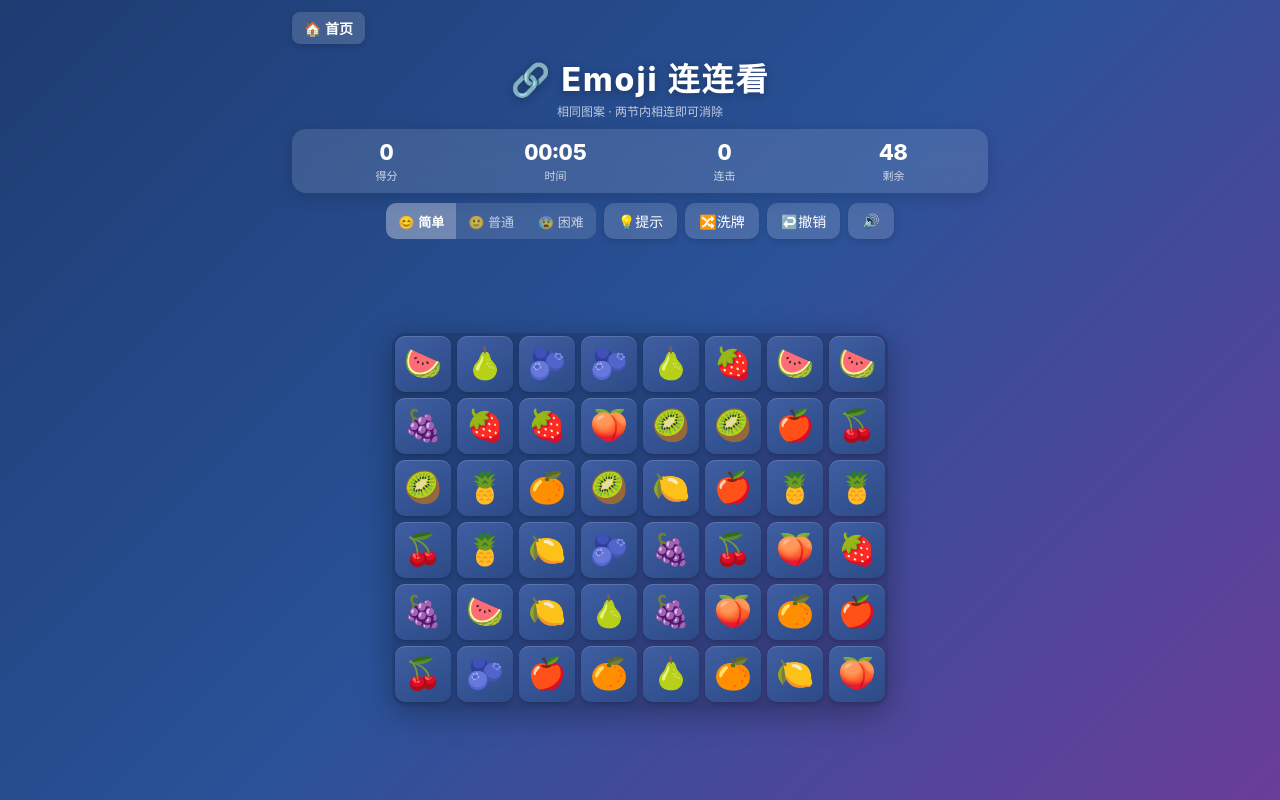
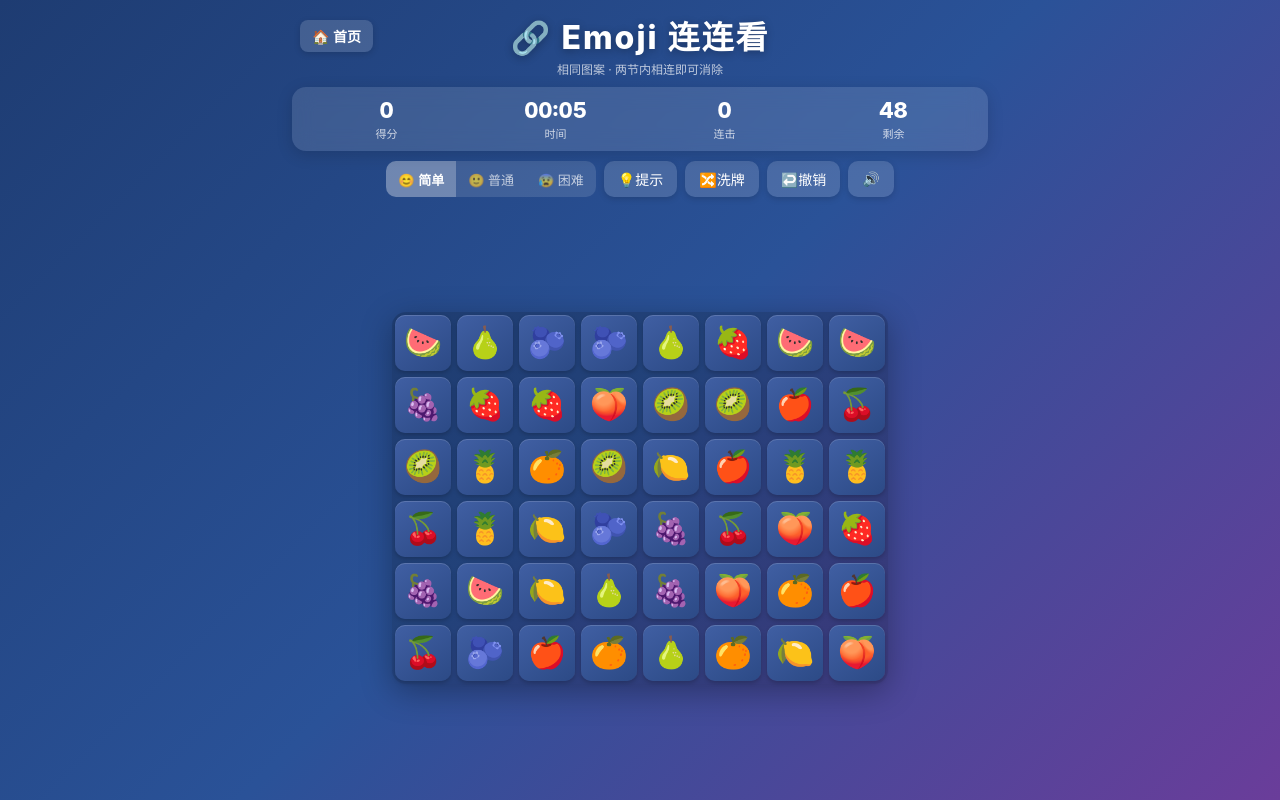
Before and after one commit to fe-tests/fe-tests.github.io, a plain HTML site: page examples/liankan.html in a window 1280 px wide. Drawn offline with Linux system fonts and the light colour scheme.

Commit message:
fix: 返回首页按钮改为绝对定位，不推低页面布局

```diff
--- a/examples/liankan.html
+++ b/examples/liankan.html
@@ -30,12 +30,10 @@
         height: 100%;
         gap: 10px;
     }
-    .topbar {
-        display: flex;
-        align-items: center;
-        justify-content: flex-start;
-    }
     .home-link {
+        position: absolute;
+        left: 8px;
+        top: 8px;
         display: inline-flex;
         align-items: center;
         gap: 4px;
@@ -48,9 +46,13 @@
         font-weight: 600;
         box-shadow: 0 2px 6px rgba(0,0,0,.15);
         transition: .15s;
+        z-index: 5;
     }
     .home-link:hover { background: rgba(255,255,255,.28); }
-    header { text-align: center; }
+    header {
+        text-align: center;
+        position: relative;
+    }
     h1 {
         font-size: clamp(22px, 5vw, 32px);
         font-weight: 800;
@@ -264,10 +266,8 @@
 </head>
 <body>
 <div id="app">
-    <div class="topbar">
+    <header>
         <a class="home-link" href="/" title="返回首页">🏠 首页</a>
-    </div>
-    <header>
         <h1>🔗 Emoji 连连看</h1>
         <div class="sub">相同图案 · 两节内相连即可消除</div>
     </header>
```
